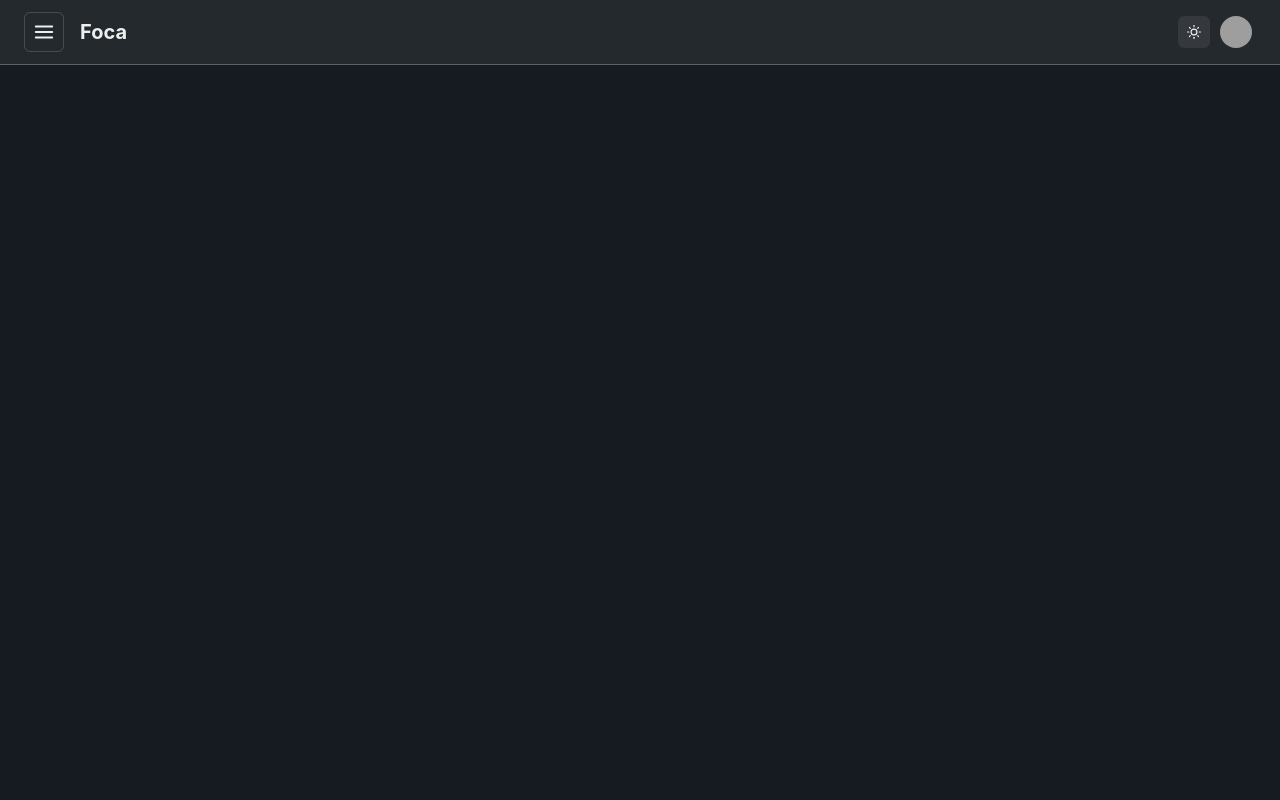
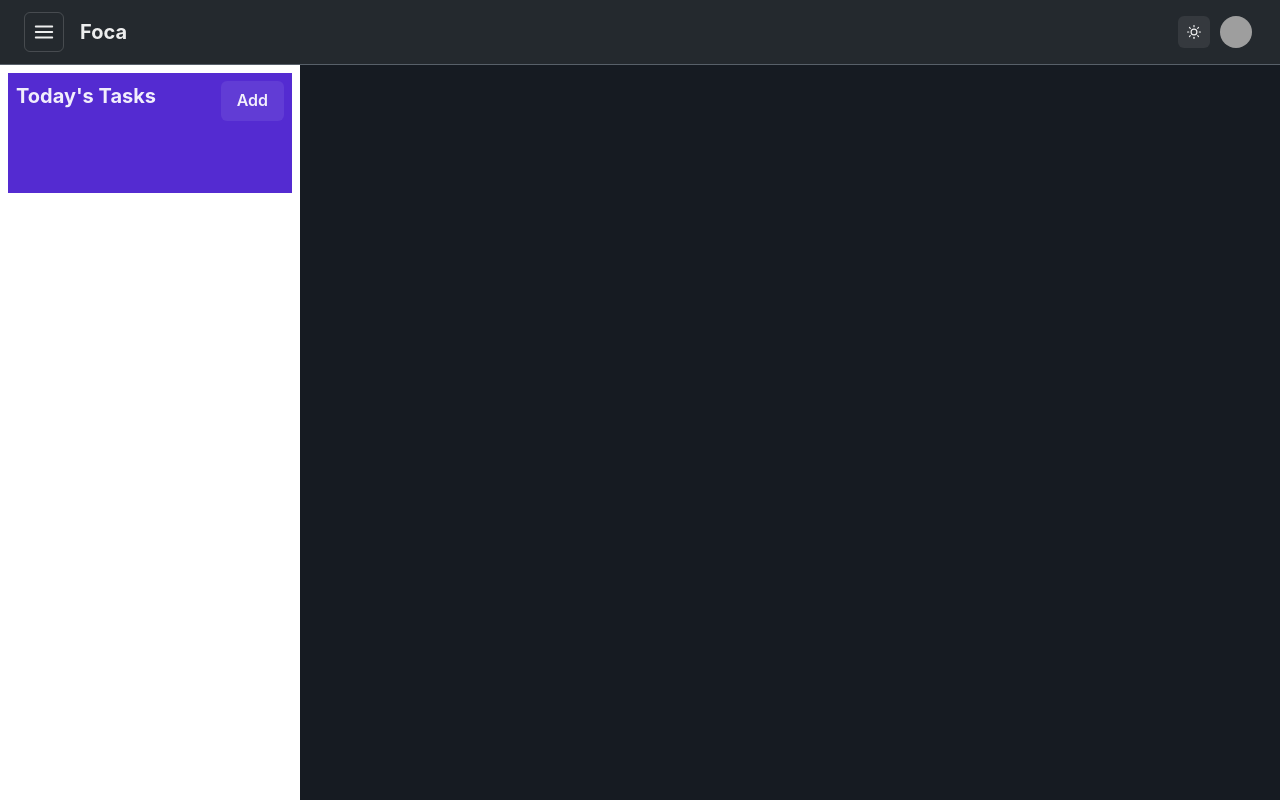
Before and after one commit to Kingwu12/FocaFounderHack, a React (Vite) app in the folder Foca/: page /dashboard/1 in a window 1280 px wide. Before the commit this address had no page. Built offline with nearby package versions, Linux system fonts and the light colour scheme; grey boxes are pictures that could not be loaded.

Commit message:
FocusDashBoard direction

```diff
--- a/Foca/src/App.jsx
+++ b/Foca/src/App.jsx
@@ -9,7 +9,7 @@ function App() {
   return (
     <PageLayout>
       <Routes>
-        <Route path='/' element={<FocusDashBoard />} />
+        <Route path='/dashboard/:username' element={<FocusDashBoard />} />
         <Route path='/auth' element={<AuthPage />} />
         <Route path='/profile/:username' element={<ProfilePage />} />
       </Routes>
--- a/Foca/src/components/HeaderBar/HamburgerDrawer.jsx
+++ b/Foca/src/components/HeaderBar/HamburgerDrawer.jsx
@@ -12,9 +12,17 @@ import {
   Box,
 } from '@chakra-ui/react';
 import { HamburgerIcon } from '@chakra-ui/icons';
+import { useNavigate } from 'react-router-dom';
+import userData from '../../data/userData'; // Ensure you have access to userData
 
 const HamburgerDrawer = () => {
   const { isOpen, onOpen, onClose } = useDisclosure();
+  const navigate = useNavigate();
+
+  const handleHomeClick = () => {
+    navigate(`/dashboard/${userData.username}`);
+    onClose();
+  };
 
   return (
     <>
@@ -34,7 +42,7 @@ const HamburgerDrawer = () => {
             <DrawerCloseButton />
             <DrawerHeader>Foca</DrawerHeader>
             <DrawerBody>
-              <Button w='100%' mb={4} onClick={onClose}>
+              <Button w='100%' mb={4} onClick={handleHomeClick}>
                 Home
               </Button>
               <Button w='100%' mb={4} onClick={onClose}>
--- a/Foca/src/components/HeaderBar/HeaderBar.jsx
+++ b/Foca/src/components/HeaderBar/HeaderBar.jsx
@@ -1,4 +1,5 @@
 import { Box, Flex, Text, useStyleConfig } from '@chakra-ui/react';
+import { useNavigate } from 'react-router-dom';
 import ColorModeSwitcher from '../ColorModeSwitcher/ColorModeSwitcher';
 import userData from '../../data/userData';
 import HamburgerDrawer from './HamburgerDrawer';
@@ -6,15 +7,23 @@ import AvatarDrawer from './AvatarDrawer';
 
 const HeaderBar = () => {
   const styles = useStyleConfig('HeaderBar');
+  const navigate = useNavigate();
+
+  const handleLogoClick = () => {
+    navigate(`/dashboard/${userData.username}`);
+  };
+
   return (
     <Box __css={styles} px={6}>
       <Flex h={16} alignItems='center' justifyContent='space-between'>
         {/* Left part with Hamburger menu and Foca text */}
         <Flex alignItems='center'>
           <HamburgerDrawer />
-          <Text ml={4} fontSize='xl' fontWeight='bold'>
-            Foca
-          </Text>
+          <Box onClick={handleLogoClick} cursor='pointer'>
+            <Text ml={4} fontSize='xl' fontWeight='bold'>
+              Foca
+            </Text>
+          </Box>
         </Flex>
         {/* Right part with ColorModeSwitcher and Avatar */}
         <Flex alignItems='center'>
--- a/Foca/src/pages/FocusDashBoard/FocusDashBoard.jsx
+++ b/Foca/src/pages/FocusDashBoard/FocusDashBoard.jsx
@@ -1,11 +1,13 @@
-// HOMEPAGE NAME CHANGE
 import { Flex } from '@chakra-ui/react';
 import TaskManager from '../../components/TaskManager';
+import { useParams } from 'react-router-dom';
 
-export const FocusDashBoard = () => {
+const FocusDashBoard = () => {
+  const { username } = useParams();
+
   return (
-    <Flex w='100vw' flexDir='col' h='100%'>
-      <TaskManager />
+    <Flex w='100vw' flexDir='column' h='100%'>
+      <TaskManager username={username} />
     </Flex>
   );
 };
```
